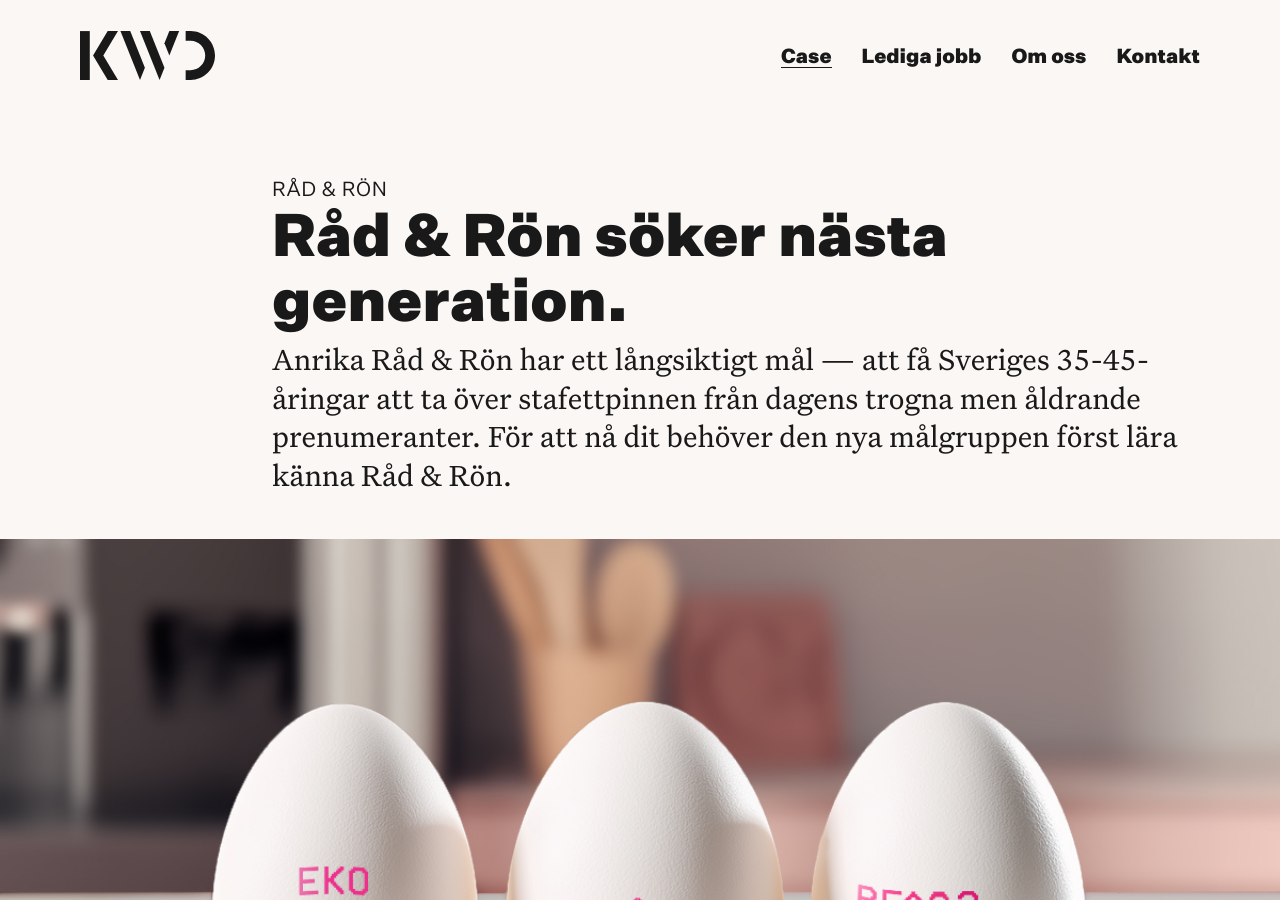
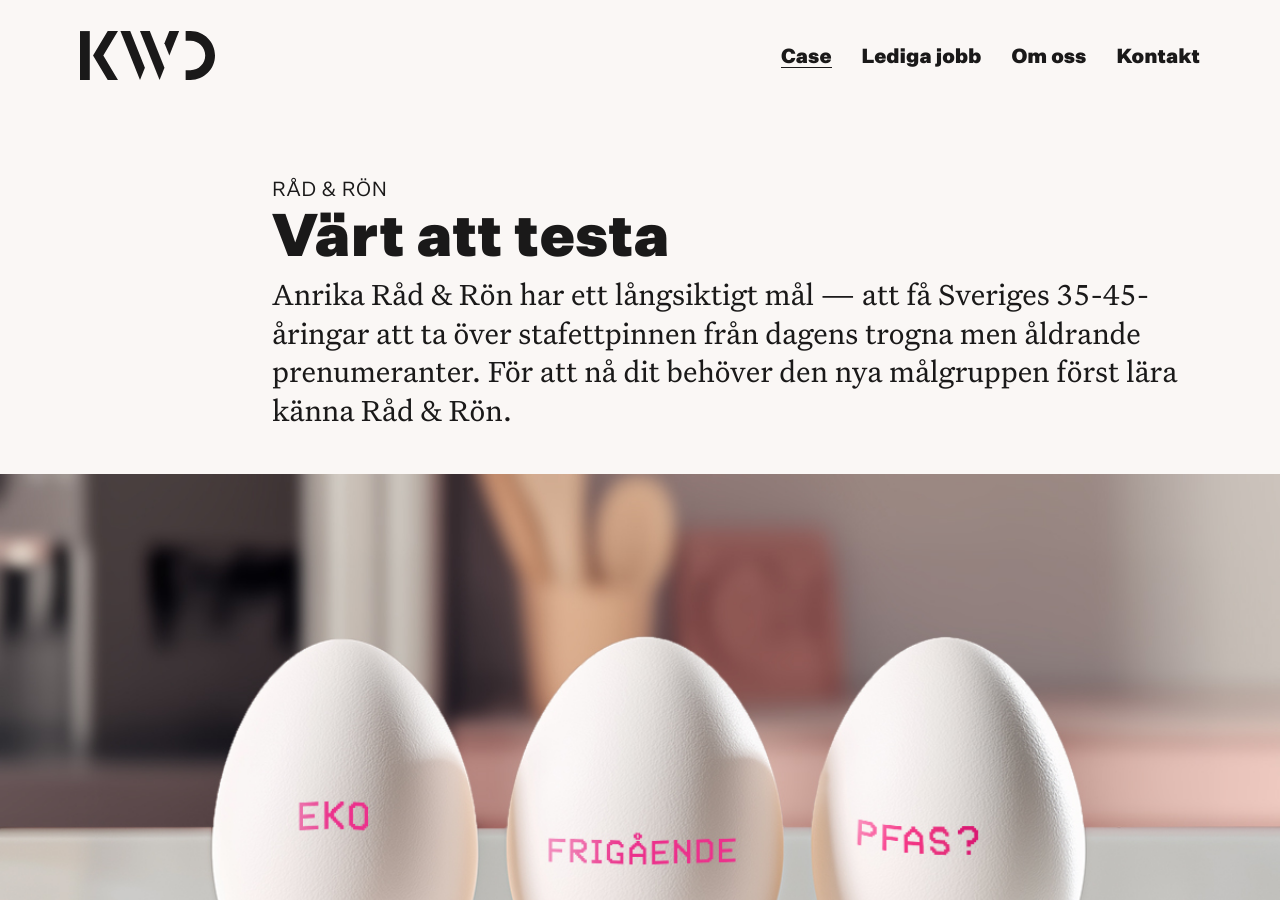
Before and after one commit to kwdstudio/kwdstudio.github.io, a Jekyll site: the page built from _cases/rad-ron-campaign.md, in a window 1280 px wide and 900 px high. Built offline with Jekyll 4.4.1, drawn with Linux system fonts in a browser that asks for light colours; some of the changed text lies outside the part shown.

Commit message:
Update rad-ron-campaign.md

```diff
--- a/_cases/rad-ron-campaign.md
+++ b/_cases/rad-ron-campaign.md
@@ -6,8 +6,8 @@ image: /images/cases/rad-ron-campaign/featured.png
 client: Råd & Rön
 all_order: 3
 teaser_heading: Värt att testa
-teaser_body: <p>Värt att testa</p>
-intro_heading: Råd & Rön söker nästa generation.
+teaser_body: <p>Vi hjälper Råd & Rön att nå nästa generation</p>
+intro_heading: Värt att testa
 intro_lead: Anrika Råd & Rön har ett långsiktigt mål — att få Sveriges 35-45-åringar att ta över stafettpinnen från dagens trogna men åldrande prenumeranter. För att nå dit behöver den nya målgruppen först lära känna Råd & Rön.
 ---
 
```
